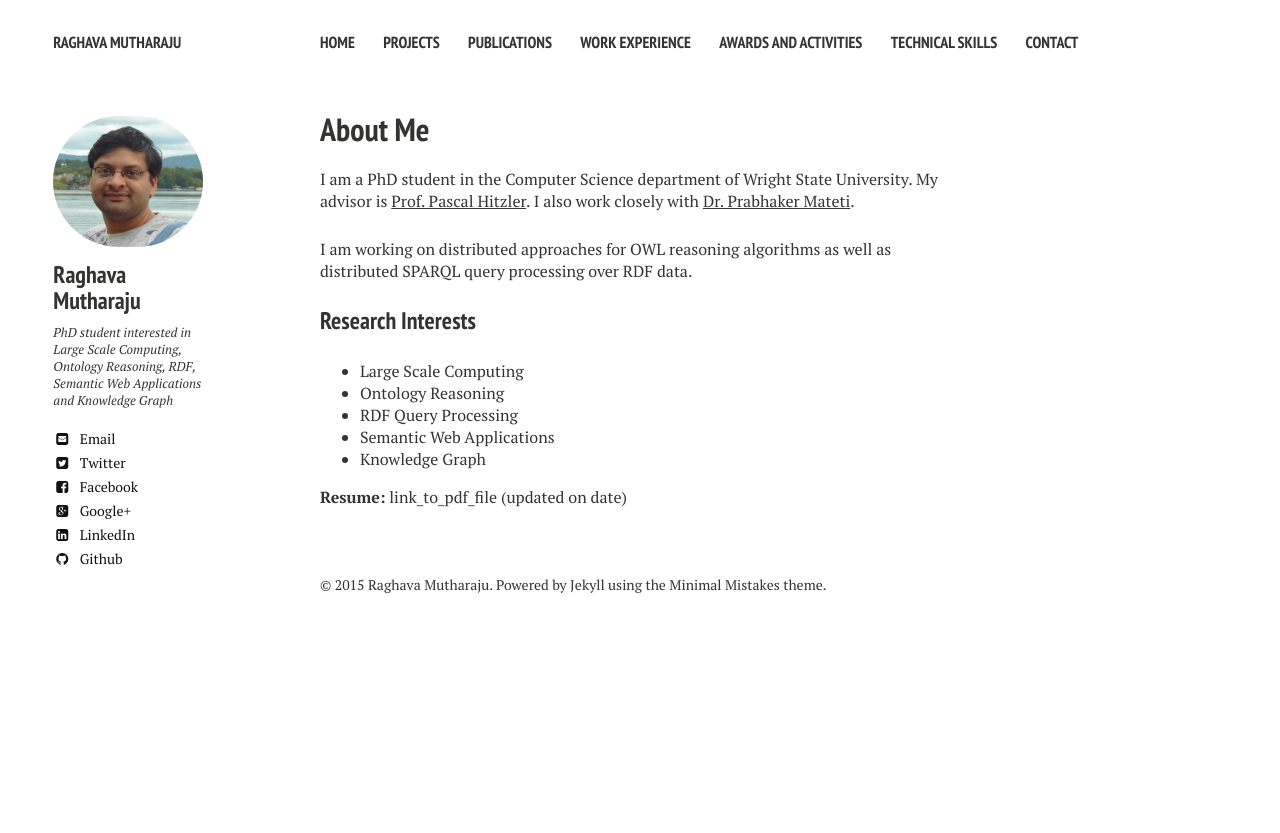
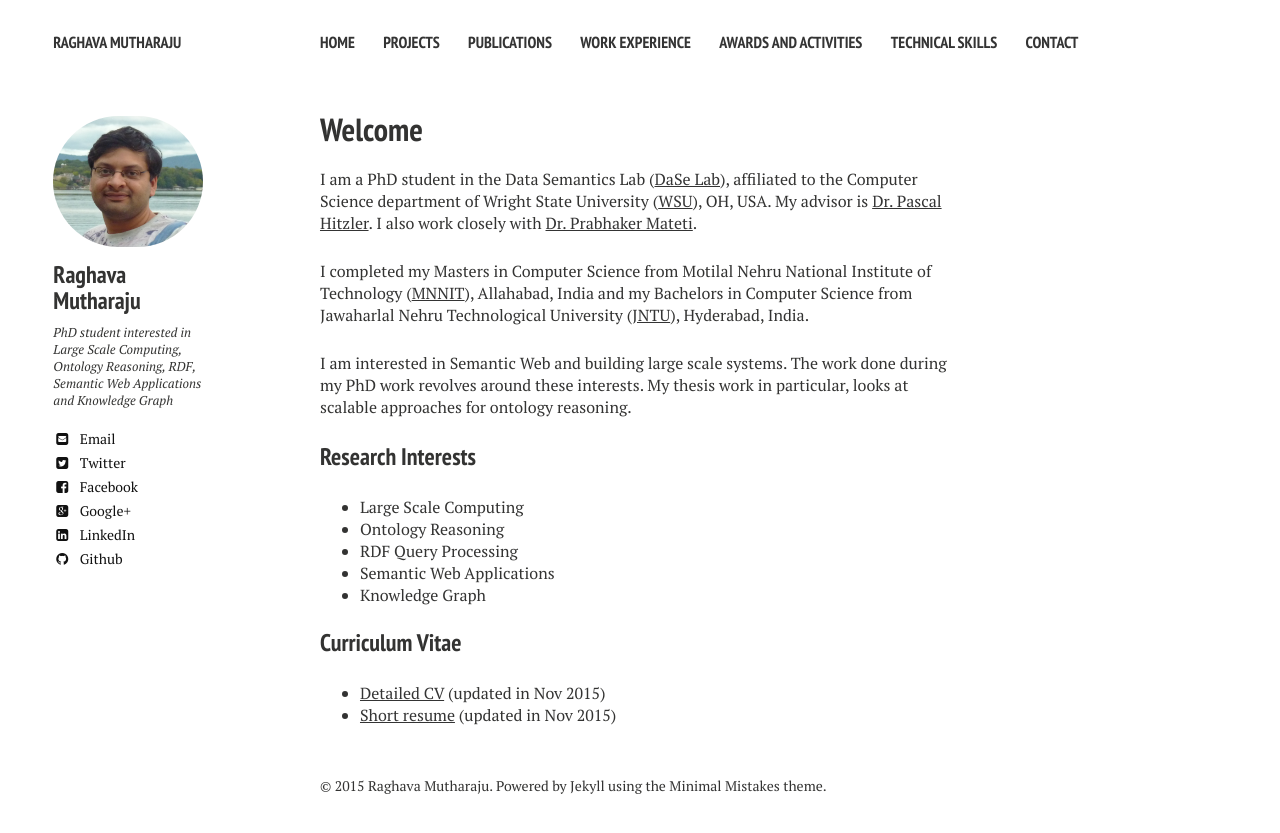
Before and after one commit to raghavam/raghavam.github.io, a Jekyll site: the page built from index.md, in a window 1280 px wide. Shown: the top 833 px of the page. Built offline with Jekyll 4.4.1, drawn with Linux system fonts in a browser that asks for light colours; nearby versions of some CDN libraries.

Commit message:
added detailed CV and changed the description on home page

```diff
--- a/index.md
+++ b/index.md
@@ -1,13 +1,14 @@
 ---
 layout: page
-title: About Me
+title: Welcome
 share: false
 ---
 
-I am a PhD student in the Computer Science department of Wright State University. My advisor is <a href="http://www.pascal-hitzler.de/" target="_blank">Prof. Pascal Hitzler</a>. I also work closely with <a href="http://cecs.wright.edu/~pmateti/PM/index.html" target="_blank">Dr. Prabhaker Mateti</a>.
+I am a PhD student in the Data Semantics Lab (<a href="http://dase.cs.wright.edu/" target="_blank">DaSe Lab</a>), affiliated to the Computer Science department of Wright State University (<a href="http://www.wright.edu/" target="_blank">WSU</a>), OH, USA. My advisor is <a href="http://www.pascal-hitzler.de/" target="_blank">Dr. Pascal Hitzler</a>. I also work closely with <a href="http://cecs.wright.edu/~pmateti/PM/index.html" target="_blank">Dr. Prabhaker Mateti</a>.
 
-I am working on distributed approaches for OWL reasoning algorithms as well as distributed SPARQL query processing over RDF data.
+I completed my Masters in Computer Science from Motilal Nehru National Institute of Technology (<a href="http://www.mnnit.ac.in/" target="_blank">MNNIT</a>), Allahabad, India and my Bachelors in Computer Science from Jawaharlal Nehru Technological University (<a href="http://www.jntuh.ac.in/" target="_blank">JNTU</a>), Hyderabad, India.
 
+I am interested in Semantic Web and building large scale systems. The work done during my PhD work revolves around these interests. My thesis work in particular, looks at scalable approaches for ontology reasoning.
 
 ### Research Interests
 
@@ -17,4 +18,7 @@ I am working on distributed approaches for OWL reasoning algorithms as well as d
   * Semantic Web Applications
   * Knowledge Graph
 
-**Resume:** link_to_pdf_file (updated on date)
+### Curriculum Vitae
+
+  * <a href="files/Raghava_CV.pdf" target="_blank">Detailed CV</a> (updated in Nov 2015)
+  * <a href="files/Raghava_Resume.pdf" target="_blank">Short resume</a> (updated in Nov 2015)
```
Also changed, not shown: 404.md (+1 -0 lines), 1 other file.
